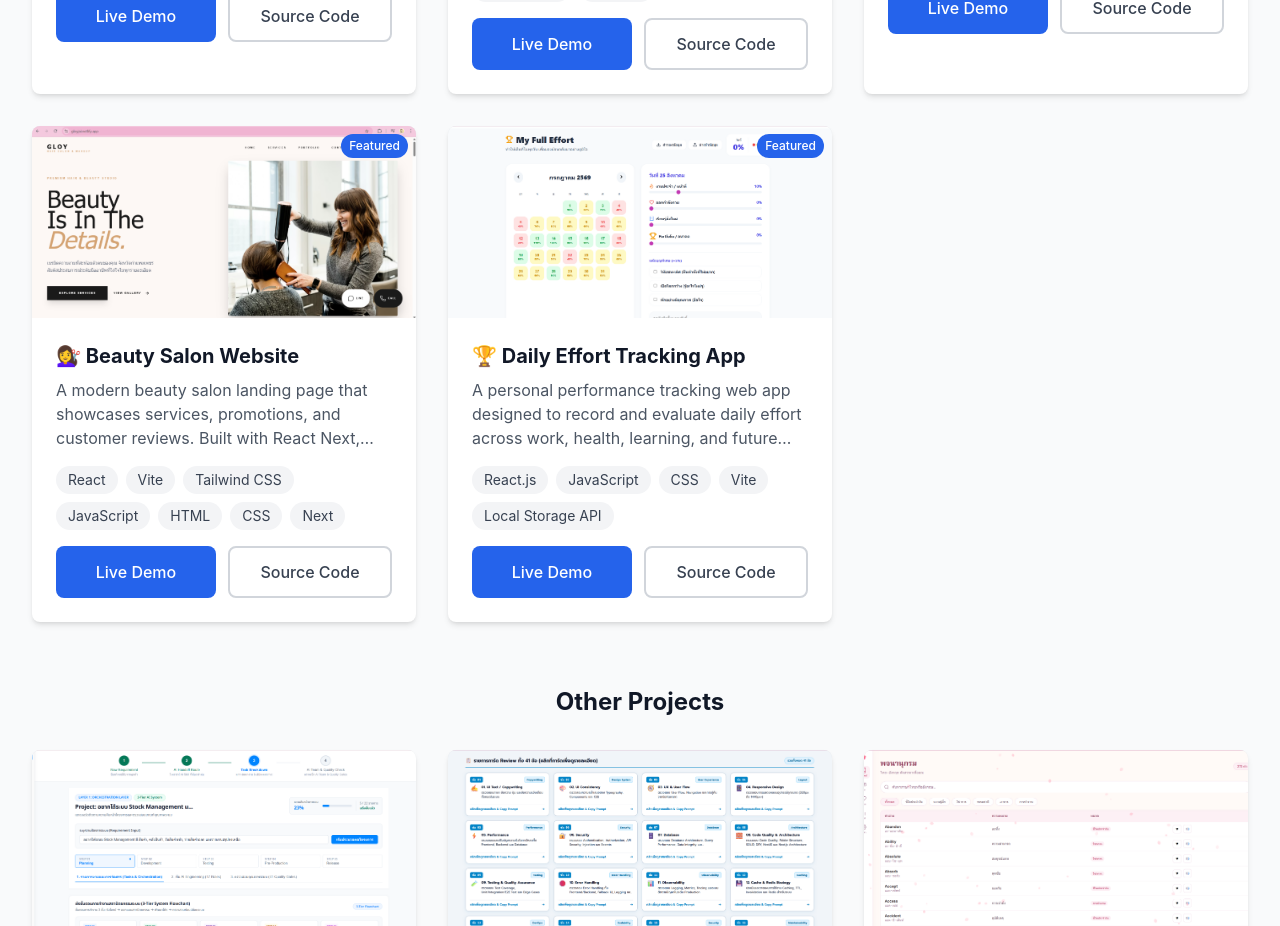
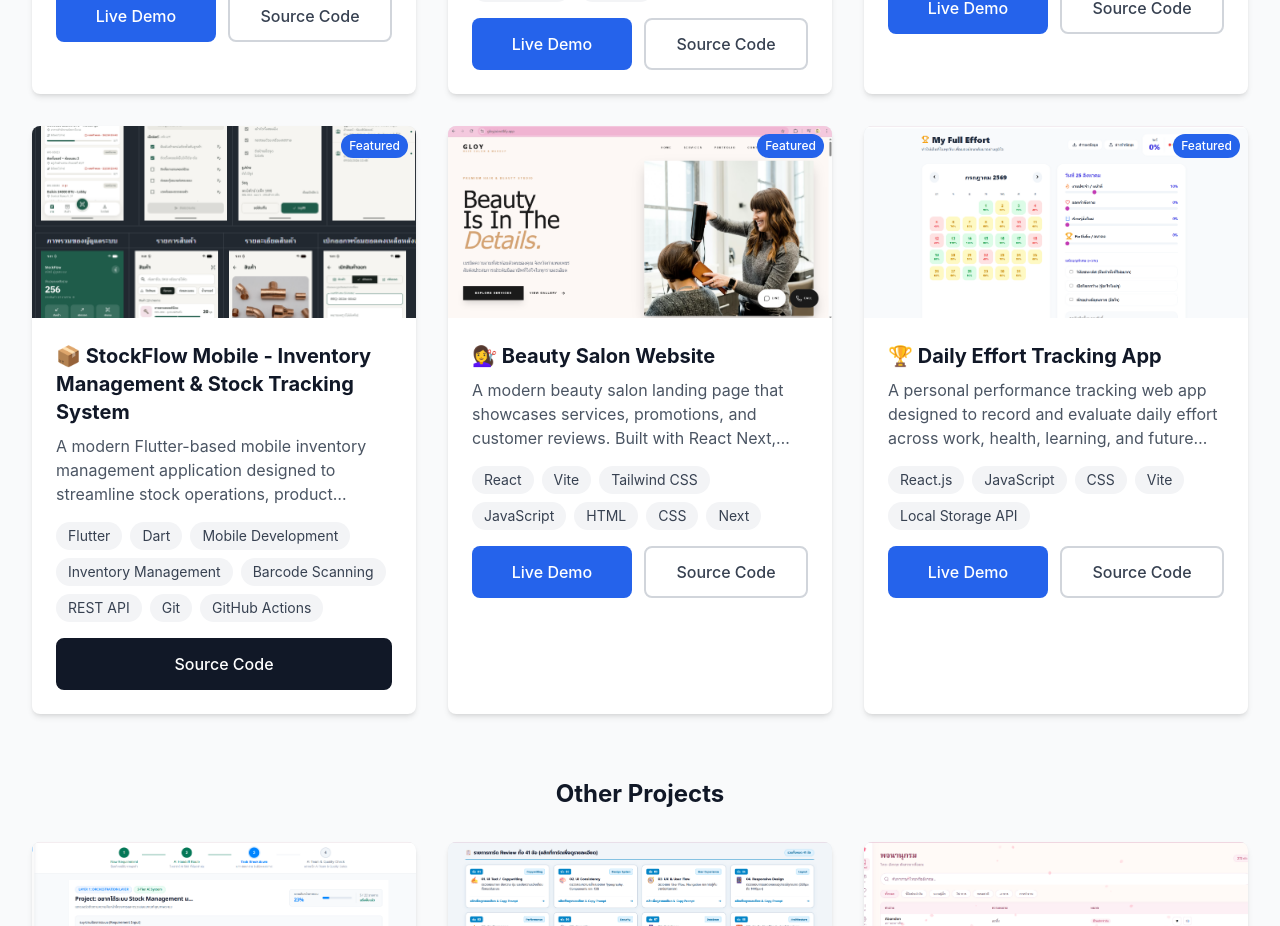
Before and after one commit to Foam-01/Portfolio, a React (Vite) app: page / in a window 1280 px wide. Shown: the part 7674-8600 px from the top of the page. Built offline with nearby package versions, Linux system fonts and the light colour scheme.

Commit message:
Refactor code structure for improved readability and maintainability

```diff
--- a/src/data/projects.ts
+++ b/src/data/projects.ts
@@ -150,6 +150,26 @@ export const projects: Project[] = [
     githubUrl: "https://github.com/Foam-01/Focus-Pulse",
     featured: true,
   },
+  {
+  id: "28",
+  title: "📦 StockFlow Mobile - Inventory Management & Stock Tracking System",
+  description:
+    "A modern Flutter-based mobile inventory management application designed to streamline stock operations, product tracking, and inventory workflows. Built with a mobile-first approach, the project focuses on essential inventory management capabilities, intuitive user interactions, and maintainable application architecture. The system is designed to support stock receiving, issuing, and adjustments, with barcode scanning, photo evidence, and a live dashboard to improve inventory visibility and operational efficiency. Developed as a cross-platform mobile application using Flutter and Dart, with supporting documentation, project organization, and automated development workflows.",
+  technologies: [
+    "Flutter",
+    "Dart",
+    "Mobile Development",
+    "Inventory Management",
+    "Barcode Scanning",
+    "REST API",
+    "Git",
+    "GitHub Actions",
+  ],
+  imageUrl: "/images/inventory37.png",
+     liveUrl: "",
+    githubUrl: "https://github.com/Foam-01/StockFlowMobile/tree/main",
+    featured: true,
+},
 
   {
     id: "22",
```
Also changed, not shown: public/images/inventory37.png (added).
